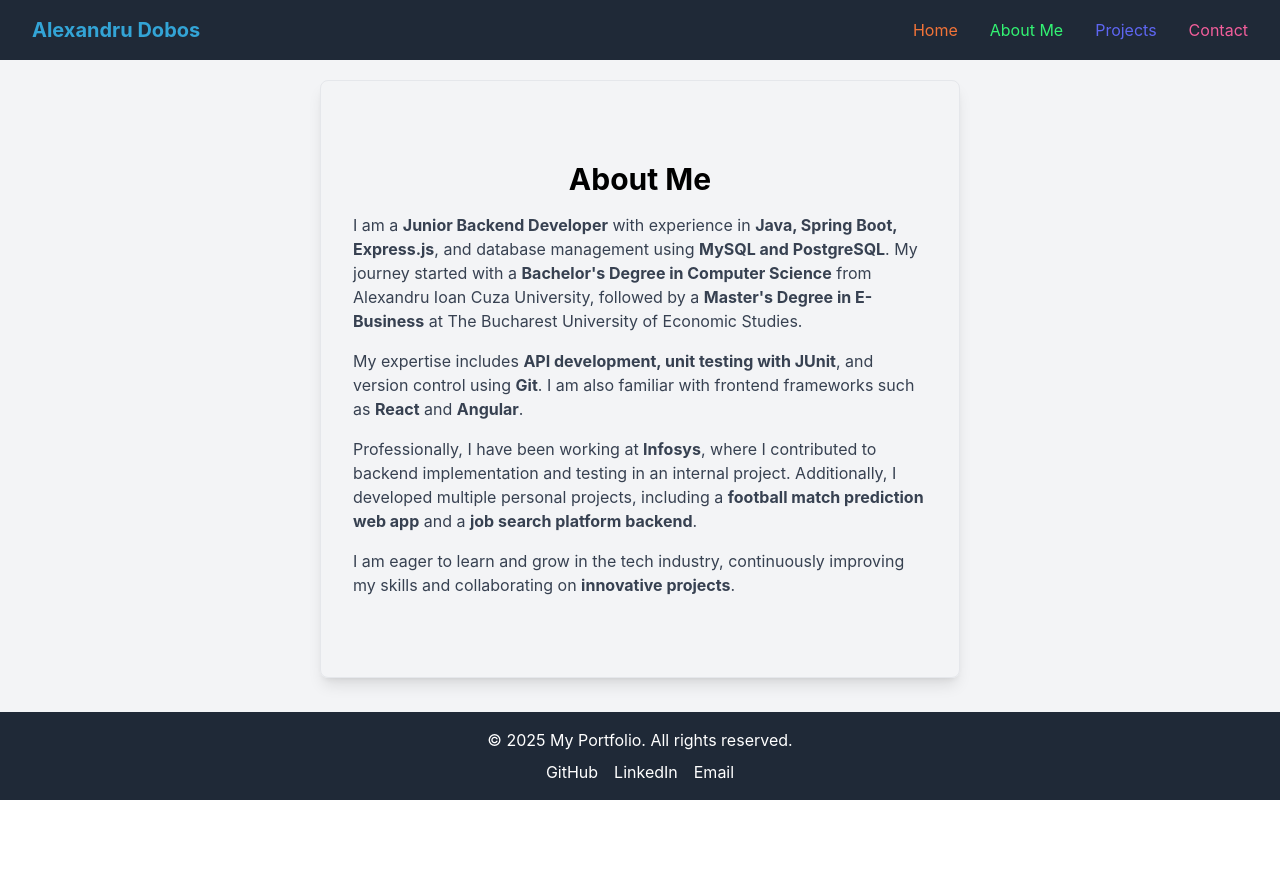
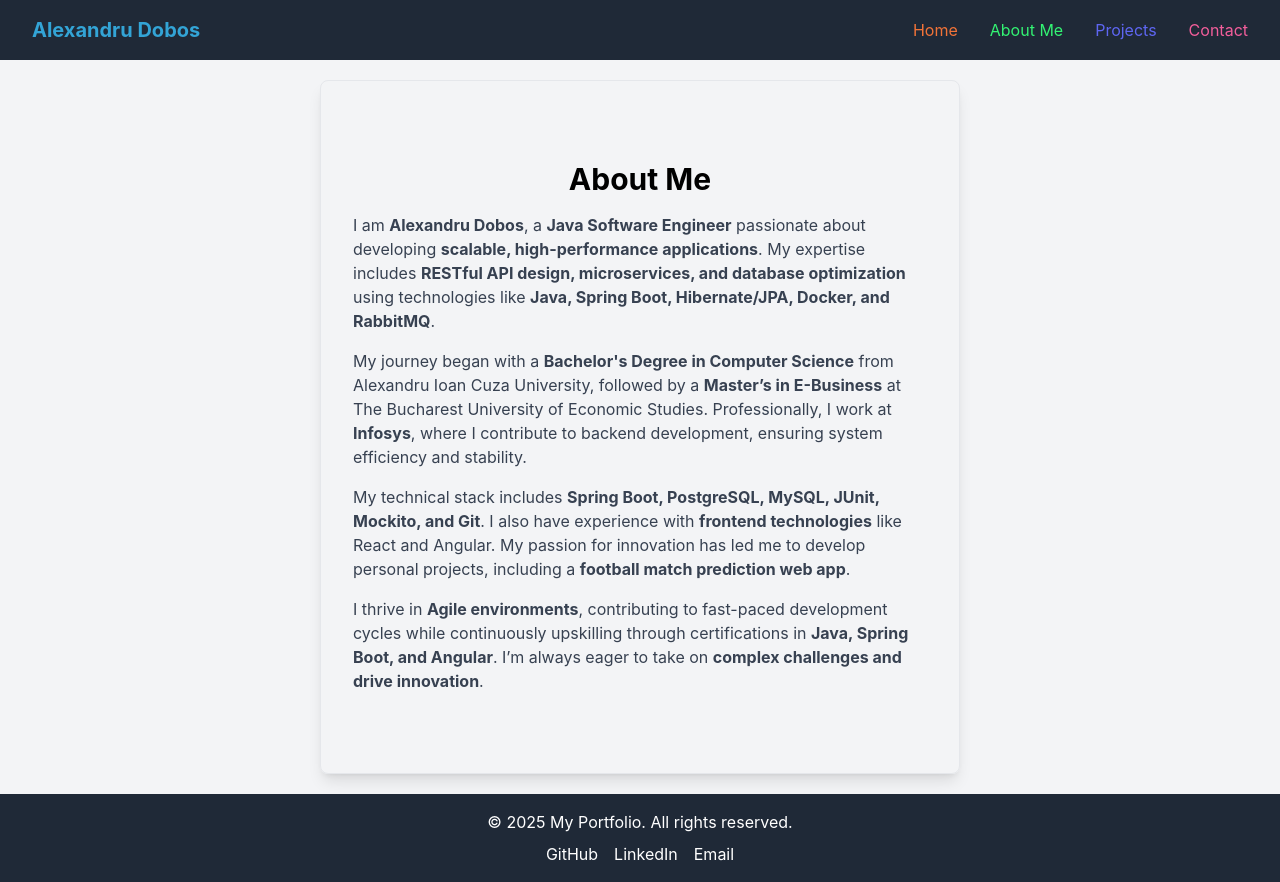
Before and after one commit to AlexandruDobos/personal-portofolio, a React (Create React App) app: page /about in a window 1280 px wide. Before the commit the page ends 800 px from the top, so only its background shows below. Built offline with nearby package versions, Linux system fonts and the light colour scheme.

Commit message:
Modified files

```diff
--- a/src/pages/About.jsx
+++ b/src/pages/About.jsx
@@ -10,8 +10,7 @@ function About() {
     animate={{ opacity: 1, x: 0 }}
     transition={{ duration: 1 }}
   >
-          I am a <strong>Junior Backend Developer</strong> with experience in <strong>Java, Spring Boot, Express.js</strong>, and database management using <strong>MySQL and PostgreSQL</strong>.
-          My journey started with a <strong>Bachelor's Degree in Computer Science</strong> from Alexandru Ioan Cuza University, followed by a <strong>Master's Degree in E-Business</strong> at The Bucharest University of Economic Studies.
+    I am <strong>Alexandru Dobos</strong>, a <strong>Java Software Engineer</strong> passionate about developing <strong>scalable, high-performance applications</strong>. My expertise includes <strong>RESTful API design, microservices, and database optimization</strong> using technologies like <strong>Java, Spring Boot, Hibernate/JPA, Docker, and RabbitMQ</strong>.
   </motion.p>
   <motion.p
     className="mt-4 text-gray-700"
@@ -19,7 +18,7 @@ function About() {
     animate={{ opacity: 1, x: 0 }}
     transition={{ duration: 1 }}
   >
-          My expertise includes <strong>API development, unit testing with JUnit</strong>, and version control using <strong>Git</strong>. I am also familiar with frontend frameworks such as <strong>React</strong> and <strong>Angular</strong>.
+    My journey began with a <strong>Bachelor's Degree in Computer Science</strong> from Alexandru Ioan Cuza University, followed by a <strong>Master’s in E-Business</strong> at The Bucharest University of Economic Studies. Professionally, I work at <strong>Infosys</strong>, where I contribute to backend development, ensuring system efficiency and stability.
   </motion.p>
   <motion.p
     className="mt-4 text-gray-700"
@@ -27,8 +26,7 @@ function About() {
     animate={{ opacity: 1, x: 0 }}
     transition={{ duration: 1 }}
   >
-          Professionally, I have been working at <strong>Infosys</strong>, where I contributed to backend implementation and testing in an internal project.
-          Additionally, I developed multiple personal projects, including a <strong>football match prediction web app</strong> and a <strong>job search platform backend</strong>.
+    My technical stack includes <strong>Spring Boot, PostgreSQL, MySQL, JUnit, Mockito, and Git</strong>. I also have experience with <strong>frontend technologies</strong> like React and Angular. My passion for innovation has led me to develop personal projects, including a <strong>football match prediction web app</strong>.
   </motion.p>
   <motion.p
     className="mt-4 text-gray-700"
@@ -36,9 +34,10 @@ function About() {
     animate={{ opacity: 1, x: 0 }}
     transition={{ duration: 1 }}
   >
-          I am eager to learn and grow in the tech industry, continuously improving my skills and collaborating on <strong>innovative projects</strong>.
+    I thrive in <strong>Agile environments</strong>, contributing to fast-paced development cycles while continuously upskilling through certifications in <strong>Java, Spring Boot, and Angular</strong>. I’m always eager to take on <strong>complex challenges and drive innovation</strong>.
   </motion.p>
 </section>
+
     );
   }
 
--- a/src/pages/Home.jsx
+++ b/src/pages/Home.jsx
@@ -65,7 +65,7 @@ function Home() {
             animate={{ opacity: 1, x: 0 }}
             transition={{ duration: 1 }}
           >
-            Junior Backend Developer | React & Spring Boot Enthusiast | Problem Solver
+            Java Software Engineer | React & Spring Boot Enthusiast | Problem Solver
           </motion.p>
           <motion.p
             className="mt-2 text-gray-600"
@@ -73,8 +73,11 @@ function Home() {
             animate={{ opacity: 1, x: 0 }}
             transition={{ duration: 1 }}
           >
-            Passionate about software development, I specialize in backend engineering using Java, Spring Boot, and Express.js.
-            I also have experience with frontend technologies like React and React Native, and I love building scalable and efficient applications.
+            I'm a passionate Java Software Engineer with a strong focus on clean code, scalable architectures, and microservices development. With hands-on experience in Java, Spring Boot, RESTful APIs, Docker, and RabbitMQ, I specialize in designing and optimizing backend systems that power high-performance applications.
+
+            My expertise includes building robust microservices, enhancing database efficiency with Hibernate/JPA, and ensuring system stability through performance monitoring. I thrive in Agile environments, contributing to cutting-edge projects while continuously upskilling with the latest technologies.
+
+            Let's connect and build something amazing together!
           </motion.p>
           {/* <button className="mt-6 px-6 py-2 bg-blue-500 text-white rounded ">Explore Portfolio</button> */}
         </div>
```
Lines whose indentation alone changed are shown as unchanged.
